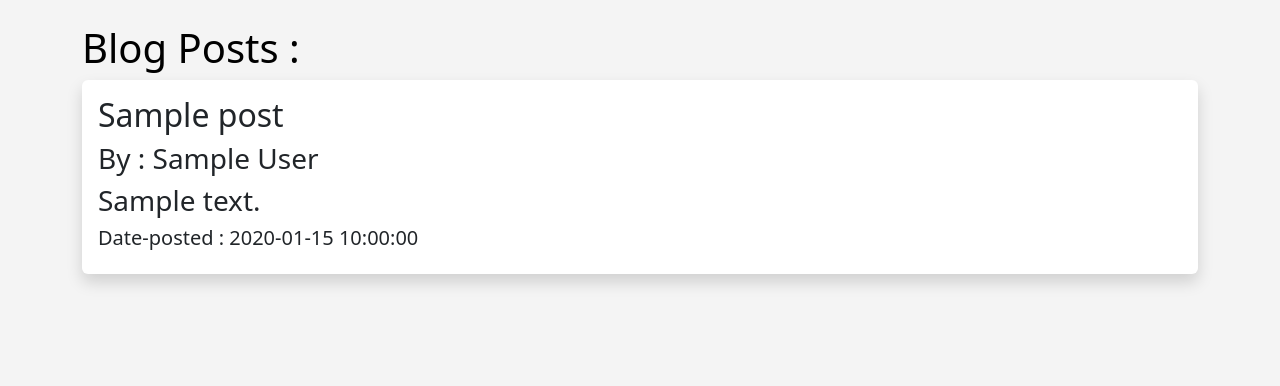
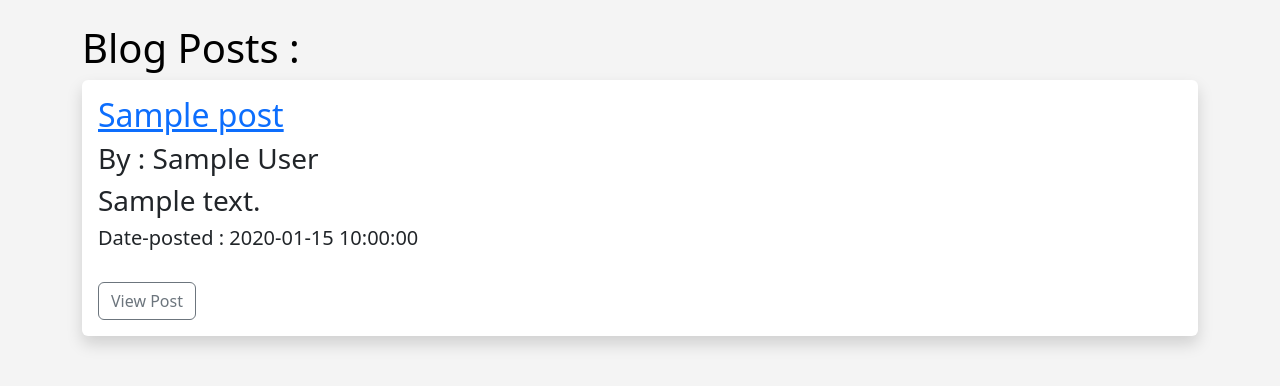
Before and after one commit to aroranubhav/Simple-Blog, a Flask app: page /blog-posts in a window 1280 px wide. Shown: the part 56-442 px from the top of the page. Run offline with Flask 2, Linux system fonts and the light colour scheme; tables that the repository leaves empty hold one stand-in row (values such as "Sample post").

Commit message:
added detailed view for individual posts

```diff
--- a/app.py
+++ b/app.py
@@ -265,6 +265,10 @@ def get_blog_posts():
     return render_template('blog_posts.html',
             posts = posts)
 
+@app.route('/posts/<int:post_id>')
+def get_post(post_id):
+    post = Posts.query.get_or_404(post_id)
+    return render_template('blog_post.html', post = post)
 
 #page not found handler
 @app.errorhandler(404)
--- a/templates/blog_posts.html
+++ b/templates/blog_posts.html
@@ -3,16 +3,24 @@
 {% block content %}
 
     <h1>Blog Posts : </h1>
+
    {% for post in posts %}
 
         <div class="shadow p-3 mb-5 bg-body rounded">
 
-            <h2>{{ post.title }}</h2>
+            <a href="{{ url_for('get_post', post_id = post.id)}}">
+                <h2>{{ post.title }}</h2>
+            </a>
             <h3> By : {{ post.author }}</h3>
             <h3>{{ post.content }}</h3>
             <h5> Date-posted : {{ post.date_posted }}</h5>
+            <br/>
+            <a href="{{ url_for('get_post', post_id = post.id) }}" class="btn btn-outline-secondary" >
+                View Post
+            </a>
+        </div>
 
-        </div>
    {% endfor %}
 
+
 {% endblock %}
```
Also changed, not shown: templates/blog_post.html (added, +19 -0 lines).
